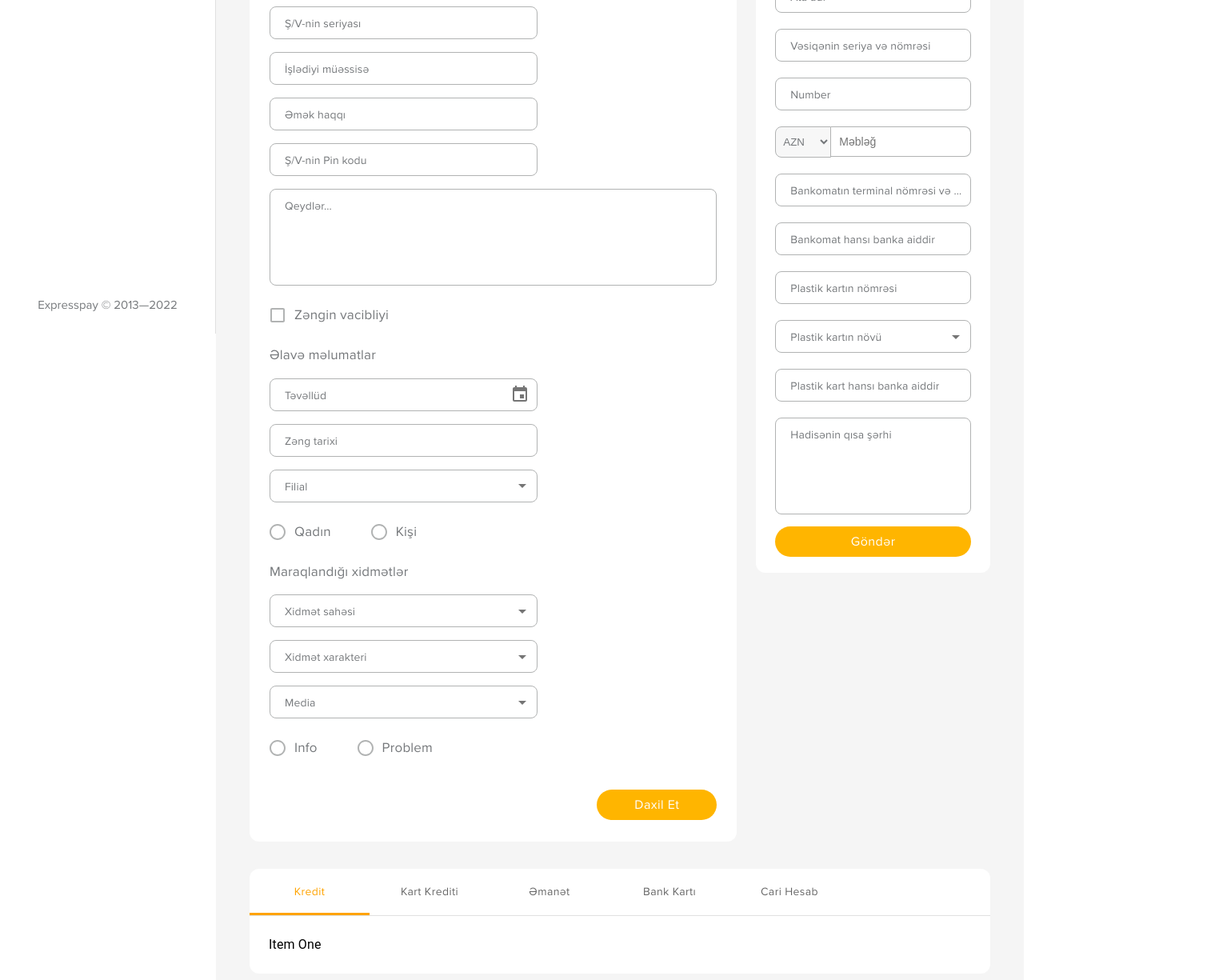
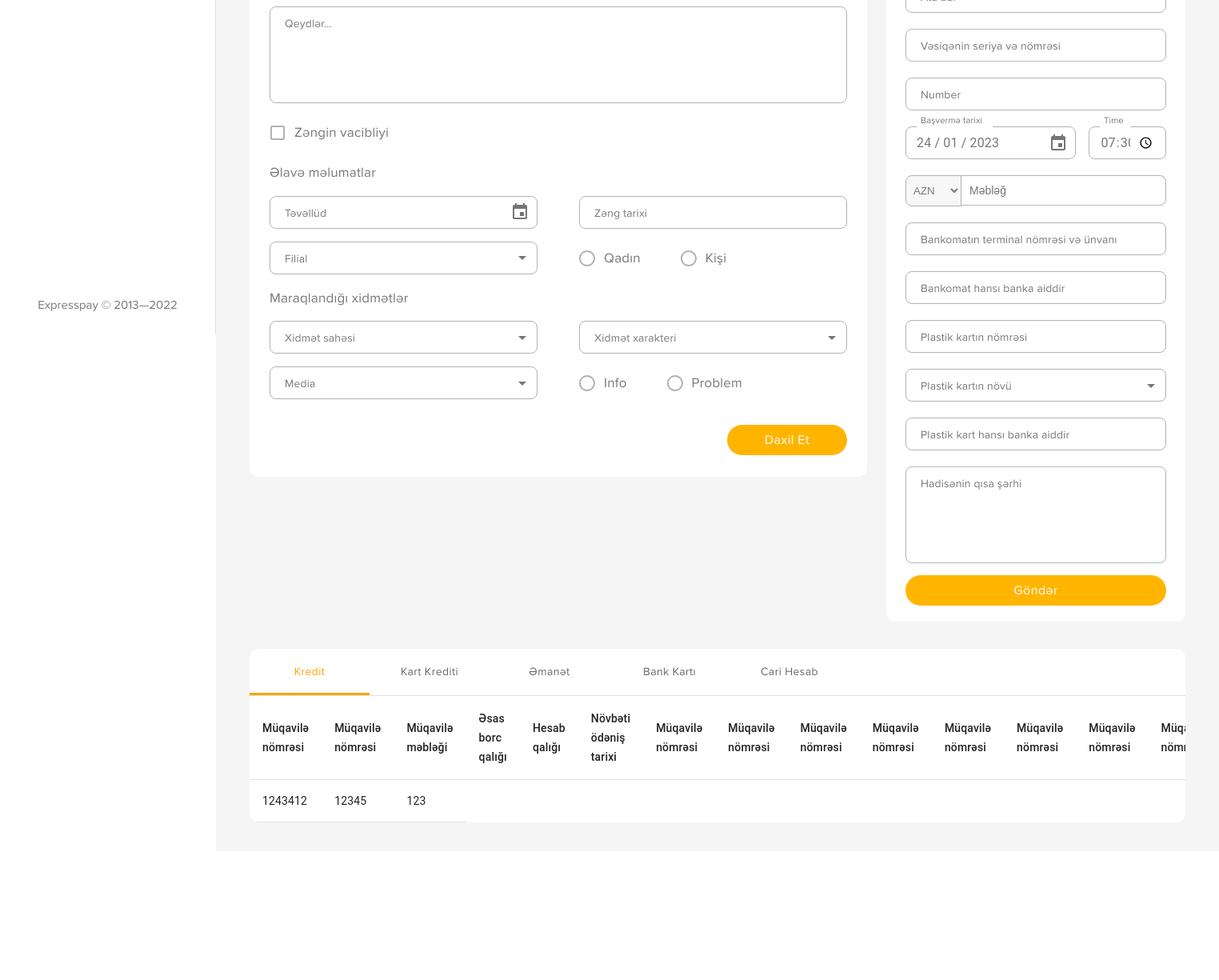
Before and after one commit to Hamlet-Haciyev/Call-center, a React (Create React App) app: page /user in a window 1280 px wide. Shown: the part 383-1608 px from the top of the page at 80% size, 1524 px wide, since content can reach past the window. After the commit the page ends 1447 px from the top, so only its background shows below. Built offline with nearby package versions, Linux system fonts and the light colour scheme.

Commit message:
modified credit and ATM >> form >> money

```diff
--- a/package.json
+++ b/package.json
@@ -15,10 +15,10 @@
     "@testing-library/user-event": "^13.5.0",
     "dayjs": "^1.11.7",
     "formik": "^2.2.9",
-    "install": "^0.13.0",
-    "npm": "^9.3.1",
+    "moment": "^2.29.4",
     "react": "^18.2.0",
     "react-dom": "^18.2.0",
+    "react-draggable": "^4.4.5",
     "react-redux": "^8.0.5",
     "react-router-dom": "^6.7.0",
     "react-scripts": "5.0.1",
--- a/src/container/User/component/ATM/form/money.js
+++ b/src/container/User/component/ATM/form/money.js
@@ -5,6 +5,7 @@ import { TextField, Button } from "../../../../../components";
 import { CurrencyInput } from "../../../../../components";
 import { DesktopDatePicker, LocalizationProvider } from "@mui/x-date-pickers";
 import { AdapterDayjs } from "@mui/x-date-pickers/AdapterDayjs";
+import dayjs from "dayjs";
 // import { DateTimePicker, MuiPickersUtilsProvider } from '@mui/material';
 const Money = () => {
   const cardTypes = [
@@ -22,8 +23,8 @@ const Money = () => {
         fatherName: "",
         identificationSerie: "",
         phoneNumber: "",
-        date: null,
-        time: "",
+        date: dayjs(new Date()),
+        time: "07:30",
         currency: "azn",
         amount: "",
         terminalNumber: "",
@@ -111,8 +112,8 @@ const Money = () => {
                 fullWidth
               />
             </Grid>
-            <Grid>
-              {/* <LocalizationProvider dateAdapter={AdapterDayjs}>
+            <Grid item display={"flex"} gap={2}>
+              <LocalizationProvider dateAdapter={AdapterDayjs}>
                 <DesktopDatePicker
                   id="date"
                   name="date"
@@ -120,9 +121,26 @@ const Money = () => {
                   inputFormat="DD / MM / YYYY"
                   value={values.date}
                   onChange={(value) => setFieldValue("date", value, true)}
-                  renderInput={(params) => <TextField {...params} fullWidth />}
+                  renderInput={(params) => <TextField {...params} />}
                 />
               </LocalizationProvider>
+              <Field
+                name="time"
+                render={({ field }) => (
+                  <TextField
+                    {...field}
+                    id="time"
+                    label="Time"
+                    type="time"
+                    InputProps={{
+                      inputProps: {
+                        step: 3600, // 1 hour
+                      },
+                    }}
+                  />
+                )}
+              />
+              {/*
               <LocalizationProvider dateAdapter={AdapterDayjs}>
                 <TextField
                   id="time"
--- a/src/container/User/component/Credit/index.js
+++ b/src/container/User/component/Credit/index.js
@@ -1,12 +1,13 @@
+import { Box, createTheme, Tab, Tabs, ThemeProvider } from "@mui/material";
+import React from "react";
 import {
-  Box,
-  createTheme,
-  Tab,
-  Tabs,
-  ThemeProvider,
-  Typography,
+  Table,
+  TableBody,
+  TableCell,
+  TableContainer,
+  TableHead,
+  TableRow,
 } from "@mui/material";
-import React from "react";
 const TabPanel = (props) => {
   const { children, value, index, ...other } = props;
   return (
@@ -17,21 +18,18 @@ const TabPanel = (props) => {
       aria-labelledby={`simple-tab-${index}`}
       {...other}
     >
-      {value === index && (
-        <Box sx={{ p: 3 }}>
-          <Typography>{children}</Typography>
-        </Box>
-      )}
+      {value === index && <Box maxWidth={"1170px"}>{children}</Box>}
     </div>
   );
 };
-function a11yProps(index) {
+const a11yProps = (index) => {
   return {
     id: `simple-tab-${index}`,
     "aria-controls": `simple-tabpanel-${index}`,
   };
-}
+};
 const Credit = () => {
+  const data = [{ name: 1243412, age: 12345, city: 123 }];
   const themeTabs = createTheme({
     components: {
       MuiTab: {
@@ -57,6 +55,16 @@ const Credit = () => {
           },
         },
       },
+      MuiTableCell: {
+        styleOverrides: {
+          root: {},
+        },
+      },
+      MuiTable: {
+        styleOverrides: {
+          root: {},
+        },
+      },
     },
   });
   const [value, setValue] = React.useState(0);
@@ -66,13 +74,18 @@ const Credit = () => {
   return (
     <ThemeProvider theme={themeTabs}>
       <div
-        style={{ marginTop: "10px", background: "#fff", borderRadius: "12px" }}
+        style={{
+          marginTop: "10px",
+          background: "#fff",
+          borderRadius: "12px",
+          overflow: "hidden",
+        }}
       >
         <Box
           sx={{
             borderBottom: 1,
-            borderColor: "divider",
-            borderWidth: "solid #E1E1E1",
+            borderColor: "#E1E1E1",
+            maxHeight: "100%",
           }}
         >
           <Tabs value={value} onChange={handleChange}>
@@ -84,7 +97,40 @@ const Credit = () => {
           </Tabs>
         </Box>
         <TabPanel value={value} index={0}>
-          Item One
+          <TableContainer>
+            <Table aria-label="scrollable table">
+              <TableHead>
+                <TableRow>
+                  <TableCell>Müqavilə nömrəsi</TableCell>
+                  <TableCell>Müqavilə nömrəsi</TableCell>
+                  <TableCell>Müqavilə məbləği</TableCell>
+                  <TableCell>Əsas borc qalığı</TableCell>
+                  <TableCell>Hesab qalığı</TableCell>
+                  <TableCell>Növbəti ödəniş tarixi</TableCell>
+                  <TableCell>Müqavilə nömrəsi</TableCell>
+                  <TableCell>Müqavilə nömrəsi</TableCell>
+                  <TableCell>Müqavilə nömrəsi</TableCell>
+                  <TableCell>Müqavilə nömrəsi</TableCell>
+                  <TableCell>Müqavilə nömrəsi</TableCell>
+                  <TableCell>Müqavilə nömrəsi</TableCell>
+                  <TableCell>Müqavilə nömrəsi</TableCell>
+                  <TableCell>Müqavilə nömrəsi</TableCell>
+                  <TableCell>Müqavilə nömrəsi</TableCell>
+                </TableRow>
+              </TableHead>
+              <TableBody>
+                {data.map((row) => (
+                  <TableRow key={row.name}>
+                    <TableCell component="th" scope="row">
+                      {row.name}
+                    </TableCell>
+                    <TableCell>{row.age}</TableCell>
+                    <TableCell>{row.city}</TableCell>
+                  </TableRow>
+                ))}
+              </TableBody>
+            </Table>
+          </TableContainer>
         </TabPanel>
         <TabPanel value={value} index={1}>
           Item Two
```
Also changed, not shown: 1 other file (tests, documents, lock files or other folders).
